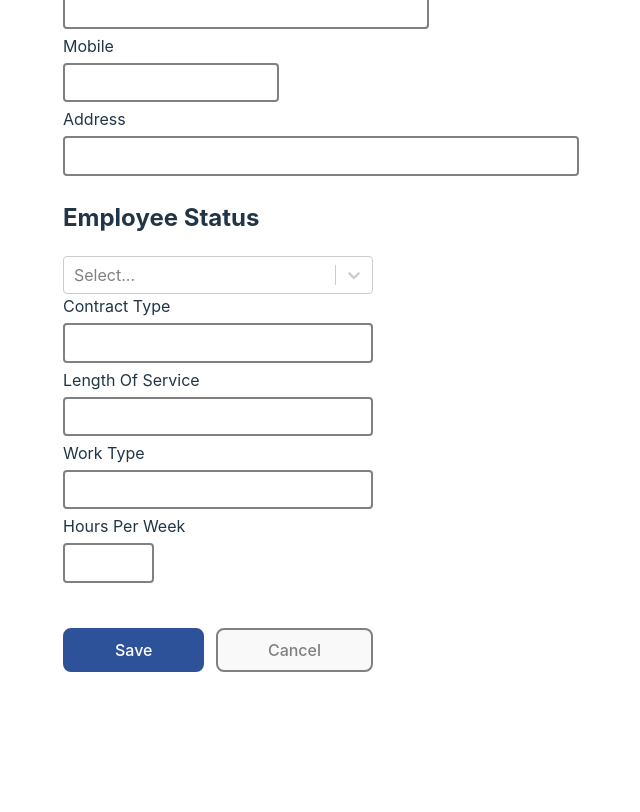
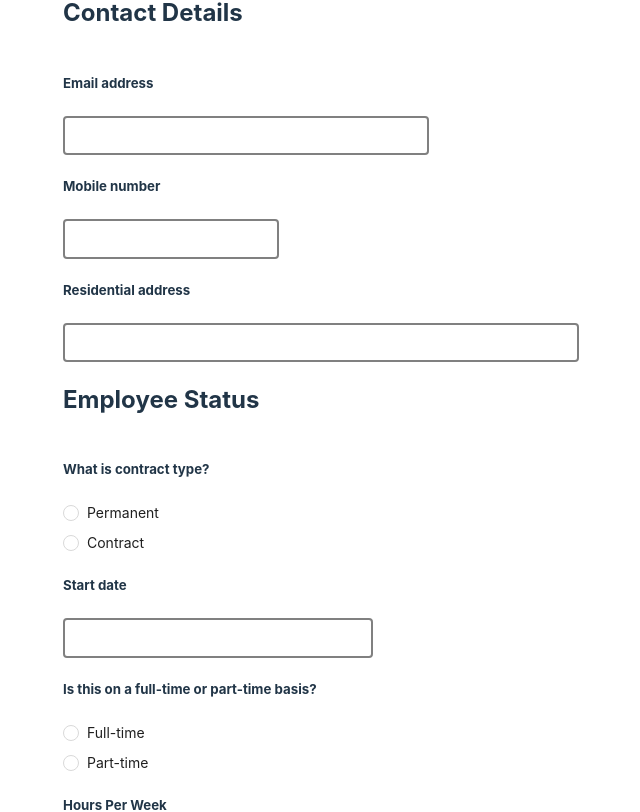
Before and after one commit to maksimumeffort/employee-api, a React (Vite) app in the folder employee-api/: page /new in a window 1280 px wide. Shown: the part 711-1523 px from the top of the page, without its empty margins (1-641 px from the left). Before the commit the page ends 1383 px from the top, so only its background shows below. Built offline with nearby package versions, Linux system fonts and the light colour scheme.

Commit message:
add Radio button functionality in form container, radio buttons retain existing value if editing existing employee

```diff
--- a/employee-api/src/containers/EmployeeForm/EmployeeForm.module.scss
+++ b/employee-api/src/containers/EmployeeForm/EmployeeForm.module.scss
@@ -18,7 +18,7 @@
 
     border-radius: 4px;
     line-height: 2.5;
-    margin: 5px 0px;
+    // margin-bottom: 5px;
     padding-left: 10px;
   }
   &Personal {
--- a/employee-api/src/containers/EmployeeForm/EmployeeForm.tsx
+++ b/employee-api/src/containers/EmployeeForm/EmployeeForm.tsx
@@ -1,7 +1,10 @@
 import { useForm, Controller } from "react-hook-form";
 import Select from "react-select";
+import { Input, Radio, Space } from "antd";
+import type { RadioChangeEvent } from "antd";
 import { NavLink } from "react-router-dom";
 import styles from "./EmployeeForm.module.scss";
+import { useState } from "react";
 
 type Inputs = {
   name: string;
@@ -32,25 +35,26 @@ export const EmployeeForm = ({ employee, onSubmit }: any) => {
         <NavLink to={`/`}>&#10094; Back</NavLink>
         <h1>Employee details</h1>
       </section>
+
       <form className={styles.EmployeeForm}>
         <section className={styles.EmployeeFormPersonal}>
           <h2>Personal Information</h2>
-          {<label>First Name</label>}
+          <h5>First Name</h5>
           {<input defaultValue={employee.name} {...register("name")} />}
-          {<label>Middle Name</label>}
+          <h5>Middle Name</h5>
           {
             <input
               defaultValue={employee.middleName}
               {...register("middleName")}
             />
           }
-          {<label>Last Name</label>}
+          <h5>Last Name</h5>
           {<input defaultValue={employee.lastName} {...register("lastName")} />}
         </section>
 
         <section className={styles.EmployeeFormContact}>
           <h2>Contact Details</h2>
-          {<label>Email</label>}
+          <h5>Email address</h5>
           {
             <input
               defaultValue={employee.email}
@@ -58,7 +62,7 @@ export const EmployeeForm = ({ employee, onSubmit }: any) => {
               className={styles.EmployeeFormContactEmail}
             />
           }
-          {<label>Mobile</label>}
+          <h5>Mobile number</h5>
           {
             <input
               defaultValue={employee.mobile}
@@ -66,7 +70,7 @@ export const EmployeeForm = ({ employee, onSubmit }: any) => {
               className={styles.EmployeeFormContactMobile}
             />
           }
-          {<label>Address</label>}
+          <h5>Residential address</h5>
           {
             <input
               defaultValue={employee.address}
@@ -78,38 +82,50 @@ export const EmployeeForm = ({ employee, onSubmit }: any) => {
 
         <section className={styles.EmployeeFormStatus}>
           <h2>Employee Status</h2>
-          <Controller
-            name="select"
-            control={control}
-            render={({ field }) => (
-              <Select
-                {...field}
-                options={[
-                  { value: "chocolate", label: "Chocolate" },
-                  { value: "strawberry", label: "Strawberry" },
-                  { value: "vanilla", label: "Vanilla" },
-                ]}
-              />
-            )}
-          />
-          {<label>Contract Type</label>}
+          <h5>What is contract type?</h5>
           {
-            <input
-              defaultValue={employee.contractType}
-              {...register("contractType")}
+            <Controller
+              control={control}
+              name="contractType"
+              render={({ field: { onChange, value } }) => (
+                <Radio.Group
+                  value={value || employee.contractType}
+                  onChange={(e) => onChange(e.target.value)}
+                >
+                  <Space direction="vertical">
+                    <Radio value={"permanent"}>Permanent</Radio>
+                    <Radio value={"contract"}>Contract</Radio>
+                  </Space>
+                </Radio.Group>
+              )}
             />
           }
-          {<label>Length Of Service</label>}
+          <h5>Start date</h5>
           {
             <input
               defaultValue={employee.lengthOfService}
               {...register("lengthOfService")}
             />
           }
-          {<label>Work Type</label>}
-          {<input defaultValue={employee.workType} {...register("workType")} />}
-
-          {<label>Hours Per Week</label>}
+          <h5>Is this on a full-time or part-time basis?</h5>
+          {
+            <Controller
+              control={control}
+              name="workType"
+              render={({ field: { onChange, value } }) => (
+                <Radio.Group
+                  value={value || employee.workType}
+                  onChange={(e) => onChange(e.target.value)}
+                >
+                  <Space direction="vertical">
+                    <Radio value={"full-time"}>Full-time</Radio>
+                    <Radio value={"part-time"}>Part-time</Radio>
+                  </Space>
+                </Radio.Group>
+              )}
+            />
+          }
+          <h5>Hours Per Week</h5>
           {
             <input
               defaultValue={employee.hoursPerWeek}
--- a/package.json
+++ b/package.json
@@ -1,5 +1,6 @@
 {
   "dependencies": {
+    "antd": "^5.4.0",
     "axios": "^1.3.4",
     "react-hook-form": "^7.43.8",
     "react-query": "^3.39.3",
```
Also changed, not shown: 1 other file (tests, documents, lock files or other folders).
